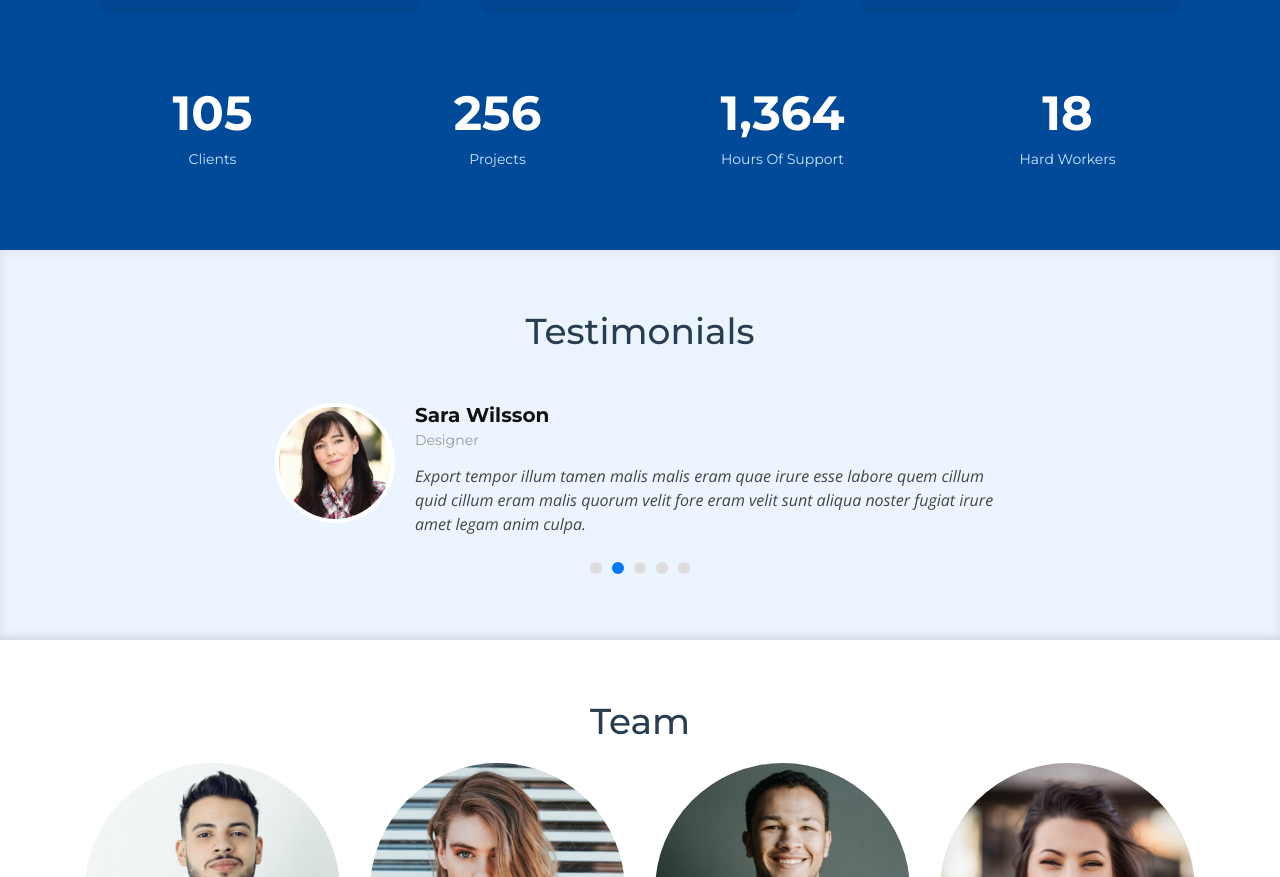
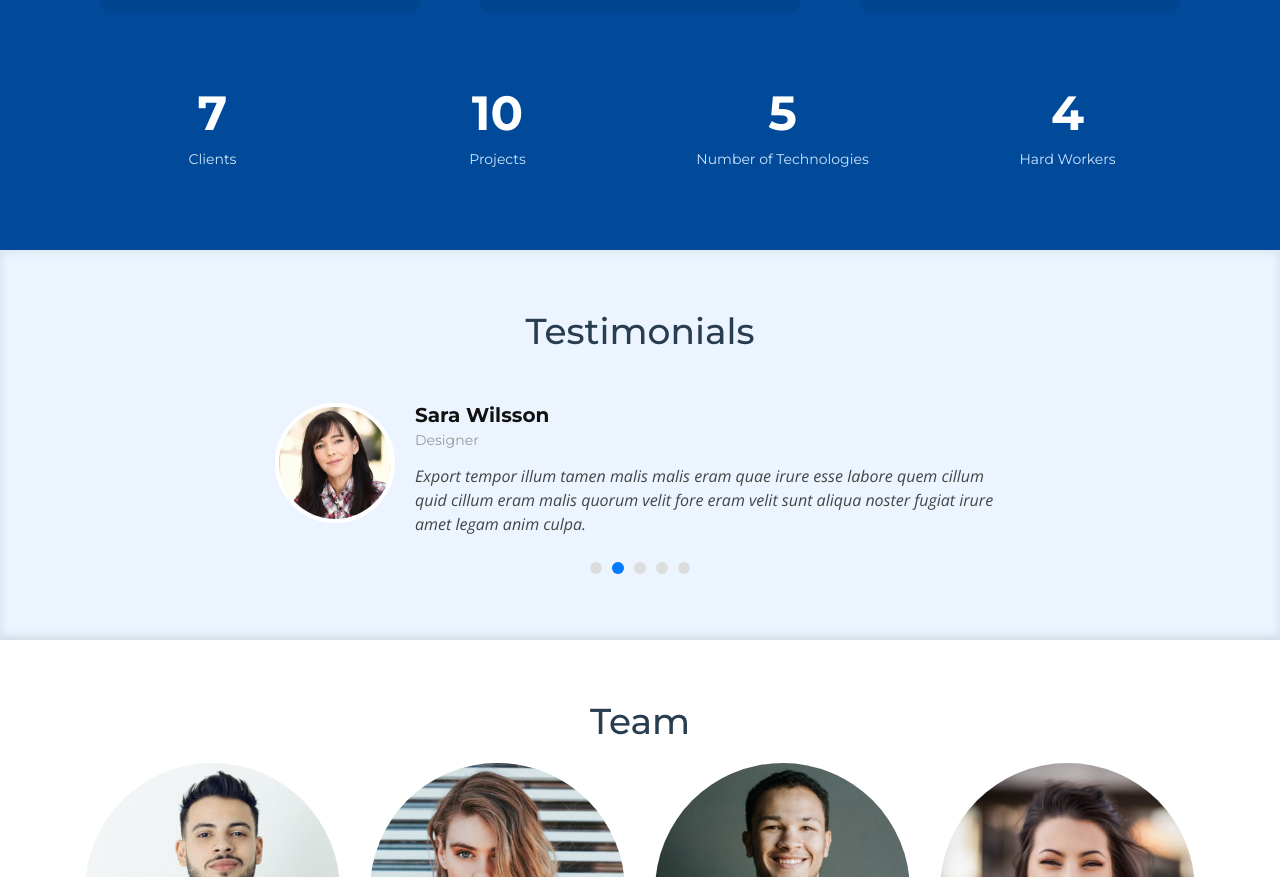
Before and after one commit to Atreyakatnam/kingjackfilled, a plain HTML site: page index.html in a window 1280 px wide. Shown: the part 2019-2896 px from the top of the page. Drawn offline with nearby package versions, Linux system fonts and the light colour scheme; files whose address does not match are found by name.

Commit message:
Up to date

```diff
--- a/index.html
+++ b/index.html
@@ -246,22 +246,22 @@
         <div class="row counters">
 
           <div class="col-lg-3 col-6 text-center">
-            <span data-toggle="counter-up">105</span>
+            <span data-toggle="counter-up">7</span>
             <p>Clients</p>
           </div>
 
           <div class="col-lg-3 col-6 text-center">
-            <span data-toggle="counter-up">256</span>
+            <span data-toggle="counter-up">10</span>
             <p>Projects</p>
           </div>
 
           <div class="col-lg-3 col-6 text-center">
-            <span data-toggle="counter-up">1,364</span>
-            <p>Hours Of Support</p>
+            <span data-toggle="counter-up">5</span>
+            <p>Number of Technologies</p>
           </div>
 
           <div class="col-lg-3 col-6 text-center">
-            <span data-toggle="counter-up">18</span>
+            <span data-toggle="counter-up">4</span>
             <p>Hard Workers</p>
           </div>
 
```
